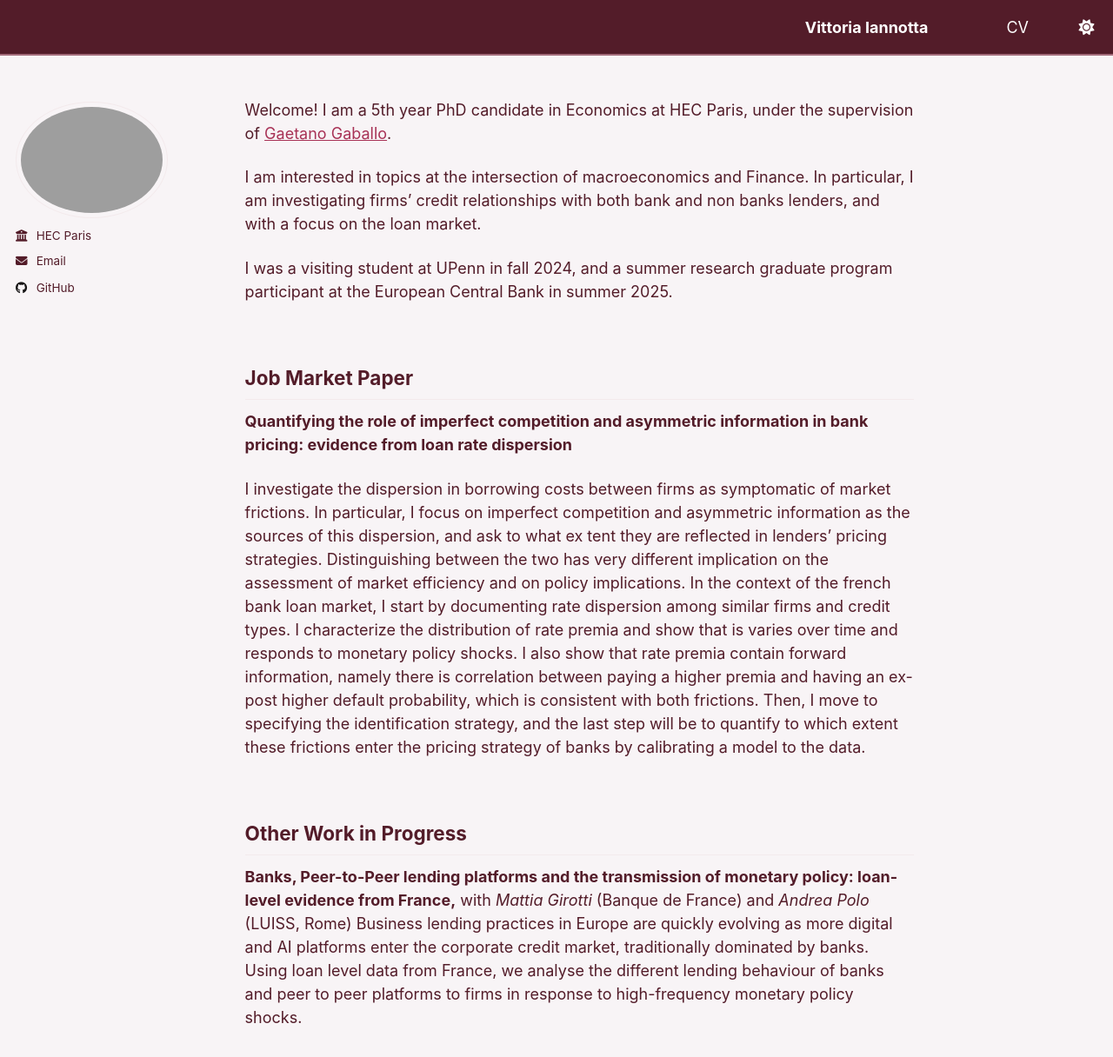
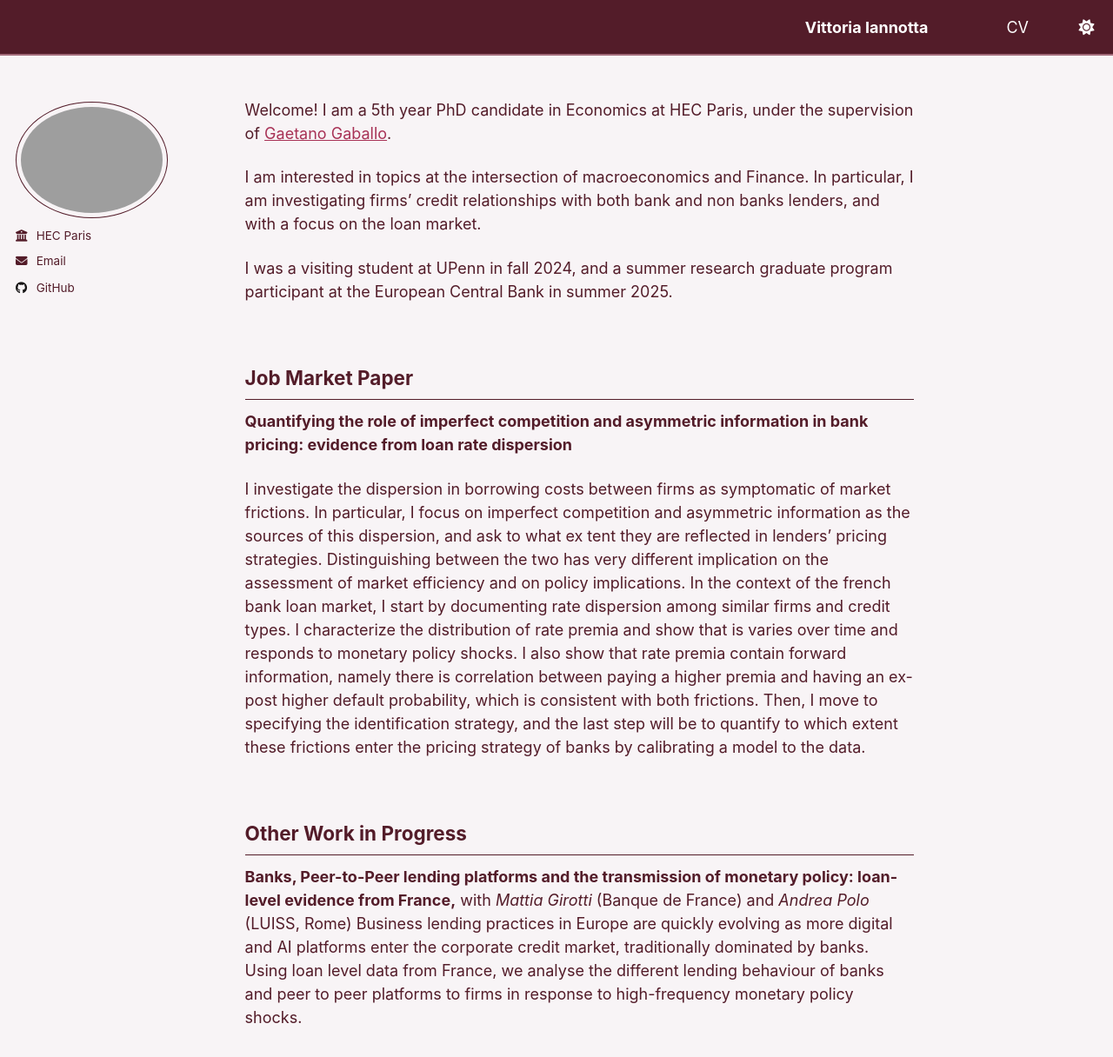
Before and after one commit to vittoriaiannotta/vittoriaiannotta.github.io, a Jekyll site: the page built from _pages/about.md, in a window 1280 px wide and 1400 px high. Shown: the top 1216 px of the window at 87% size. Built offline with Jekyll 4.4.1, drawn with Linux system fonts in a browser that asks for light colours.

Commit message:
Update _default.scss

```diff
--- a/_sass/theme/_default.scss
+++ b/_sass/theme/_default.scss
@@ -32,7 +32,7 @@ $sidebar-screen-min-width   : 1024px;
     --global-bg-color                   : #f8f4f6;               /* keep white */
     --global-masthead-bg-color          : #{$dark-gray};
     --global-footer-bg-color            : #f8f4f6;            /* pale rose-gray */
-    --global-border-color               : #{$lighter-gray};
+    --global-border-color               : #{$dark-gray};
     --global-dark-border-color          : #a36b7a;
     --global-code-background-color      : #faf7f8;
     --global-code-text-color            : #{$darker-gray};
```
